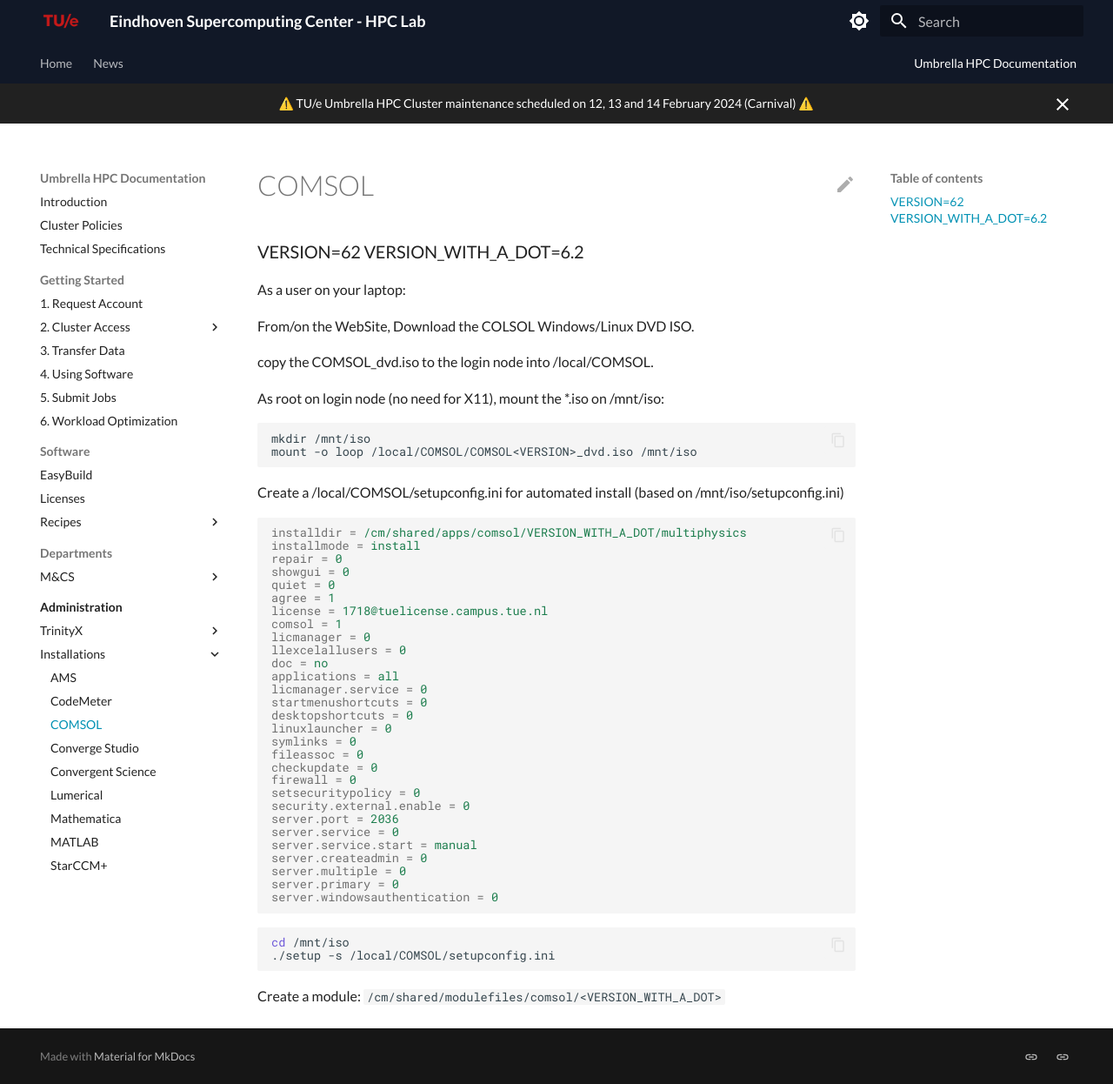
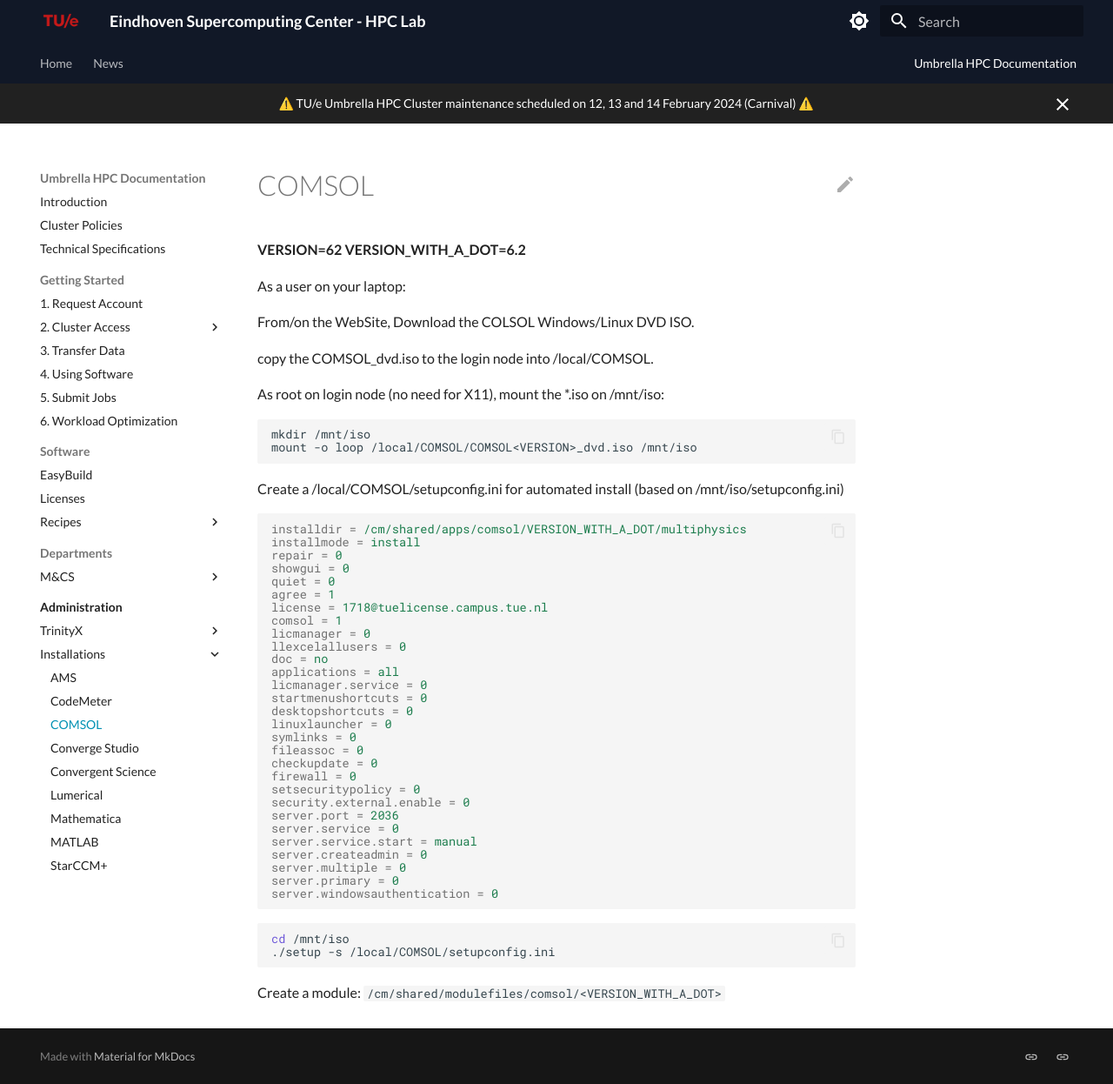
Before and after one commit to gferhpc/supercomputing.tue.nl, an MkDocs documentation site: the page built from pages/documentation/administration/installations/comsol.md, in a window 1280 px wide and 1246 px high. Shown: the whole window at 87% size. Built offline with MkDocs 1.6.1 and Material for MkDocs 9.7.7, drawn with Linux system fonts in a browser that asks for light colours.

Commit message:
Update comsol.md

```diff
--- a/pages/documentation/administration/installations/comsol.md
+++ b/pages/documentation/administration/installations/comsol.md
@@ -1,6 +1,6 @@
 # COMSOL
 
-### VERSION=62 VERSION_WITH_A_DOT=6.2
+**VERSION=62 VERSION_WITH_A_DOT=6.2**
 
 As a user on your laptop:
 
```
